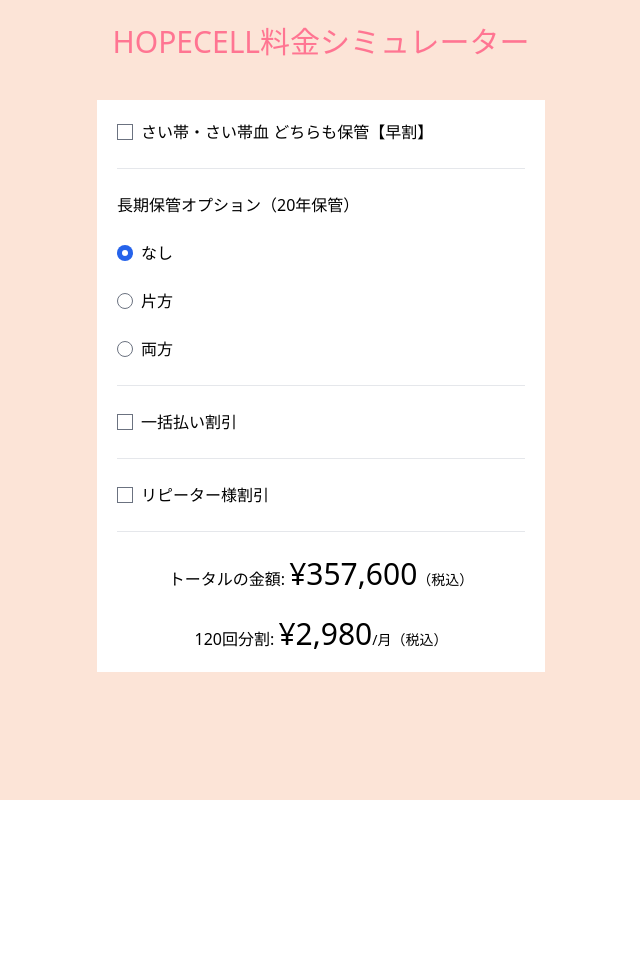
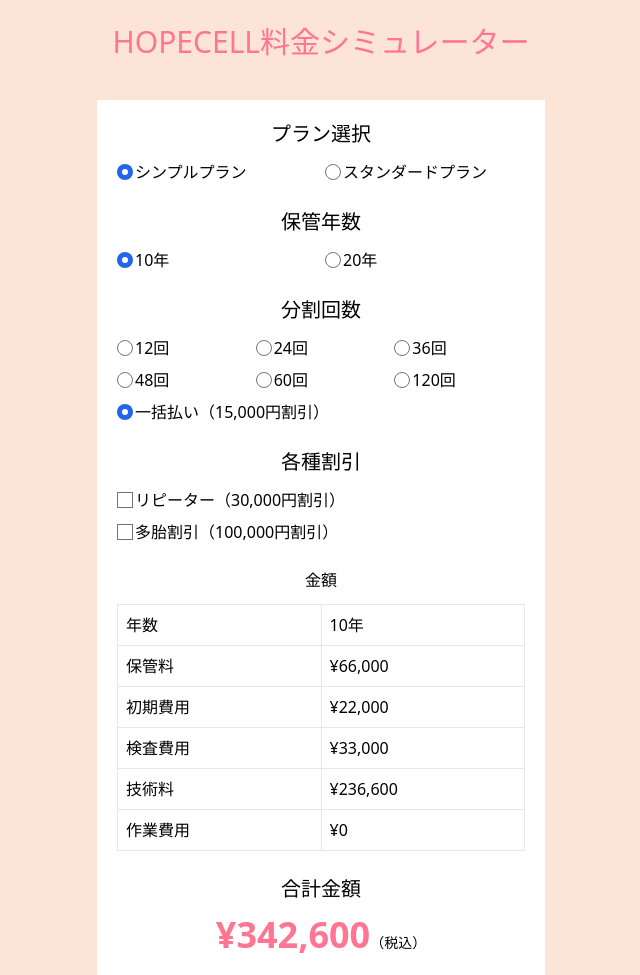
Before and after one commit to TMS-Partners-GitHub-organization/price-simulator-sample, a website built with Vite: page index.html in a window 1280 px wide. Shown: the whole page, without its empty margins (319-959 px from the left). Before the commit the page ends 800 px from the top, so only its background shows below. Built offline with nearby package versions, Linux system fonts and the light colour scheme.

Commit message:
数値変更

```diff
--- a/index.html
+++ b/index.html
@@ -1,43 +1,118 @@
 <!doctype html>
 <html lang="en">
+
 <head>
   <meta charset="UTF-8" />
   <!-- <link rel="icon" type="image/svg+xml" href="/vite.svg" /> -->
   <meta name="viewport" content="width=device-width, initial-scale=1.0" />
   <title>ステムセル様料金シミュレーターデモ</title>
 </head>
-  <body>
-    <div class="bg-[#fce4d7] h-screen">
+
+<body class="">
+  <div class="bg-[#fce4d7] h-full min-h-screen">
     <div id="app">
       <div class="container p-6 mx-auto">
         <h2 class="mb-10 text-xl text-center lg:text-3xl text-[#ff7592]">HOPECELL料金シミュレーター</h2>
-          <div x-data="simulator"
-            class="max-w-md p-5 mx-auto space-y-6 bg-white">
-            <label class="flex items-center gap-x-2"><input x-model="dochiramo"
-                type="checkbox"><span>さい帯・さい帯血 どちらも保管【早割】</span></label>
-            <hr>
-            <p>長期保管オプション（20年保管）</p>
-            <label class="flex items-center gap-x-2"><input x-model="choki"
-                type="radio" value="none"><span>なし</span></label>
-            <label class="flex items-center gap-x-2"><input x-model="choki"
-                type="radio" value="single"><span>片方</span></label>
-            <label class="flex items-center gap-x-2"><input x-model="choki"
-                type="radio" value="double"><span>両方</span></label>
-            <hr>
-            <label class="flex items-center gap-x-2"><input x-model="ikkatsu"
-                type="checkbox"><span>一括払い割引</span></label>
-            <hr>
-            <label class="flex items-center gap-x-2"><input x-model="repeater"
-                type="checkbox"><span>リピーター様割引</span></label>
-            <hr>
-            <p class="text-center">トータルの金額: <span class="text-3xl"
-                x-text="`¥${Number(total).toLocaleString()}`"></span><span class="text-sm">（税込）</span></p>
-            <p x-show="ikkatsu == false" class="text-center">120回分割: <span class="text-3xl"
-                x-text="`¥${Number(dividedBy120).toLocaleString()}`"></span><span class="text-sm">/月（税込）</span></p>
+        <div x-data="simulator" class="max-w-md p-5 mx-auto space-y-6 bg-white">
+          <div class="space-y-3">
+            <h3 class="text-xl font-medium text-center">プラン選択</h3>
+            <div class="grid grid-cols-2 gap-2">
+              <label for="" class="flex items-center gap-0.5"><input x-model="plan" value="simple" type="radio"
+                  name="plan" id="">シンプルプラン</label>
+              <label for="" class="flex items-center gap-0.5"><input x-model="plan" value="standard" type="radio"
+                  name="plan" id="">スタンダードプラン</label>
+            </div>
+          </div>
+          <div class="space-y-3">
+            <h3 class="text-xl font-medium text-center">保管年数</h3>
+            <div class="grid grid-cols-2 gap-2">
+              <label for="" class="flex items-center gap-0.5"><input x-model="hokan" type="radio" value="10" name="hokan"
+                  id="">10年</label>
+              <label for="" class="flex items-center gap-0.5"><input x-model="hokan" type="radio" value="20" name="hokan"
+                  id="">20年</label>
+            </div>
+          </div>
+          <div class="space-y-3">
+            <h3 class="text-xl font-medium text-center">分割回数</h3>
+            <div class="grid grid-cols-3 gap-2">
+              <label for="" class="flex items-center gap-0.5"><input x-model="kaisu" type="radio" value="12" name="kaisu"
+                  id="">12回</label>
+              <label for="" class="flex items-center gap-0.5"><input x-model="kaisu" type="radio" value="24" name="kaisu"
+                  id="">24回</label>
+              <label for="" class="flex items-center gap-0.5"><input x-model="kaisu" type="radio" value="36" name="kaisu"
+                  id="">36回</label>
+              <label for="" class="flex items-center gap-0.5"><input x-model="kaisu" type="radio" value="48" name="kaisu"
+                  id="">48回</label>
+              <label for="" class="flex items-center gap-0.5"><input x-model="kaisu" type="radio" value="60" name="kaisu"
+                  id="">60回</label>
+              <label for="" class="flex items-center gap-0.5"><input x-model="kaisu" type="radio" value="120" name="kaisu"
+                  id="">120回</label>
+              <label for="" class="col-span-3 flex items-center gap-0.5"><input x-model="kaisu" type="radio"
+                  value="ikkatsu" name="kaisu" id="">一括払い（15,000円割引）</label>
+            </div>
+          </div>
+          <div class="space-y-3">
+            <h3 class="text-xl font-medium text-center">各種割引</h3>
+            <div class="grid grid-cols-1 gap-2">
+              <label for="" class="flex items-center gap-0.5"><input type="checkbox" x-model="discount" value="repeater"
+                  name="discount" id="">リピーター（30,000円割引）</label>
+              <label for="" class="flex items-center gap-0.5"><input type="checkbox" x-model="discount" value="tatai"
+                  name="discount" id="">多胎割引（100,000円割引）</label>
+            </div>
+          </div>
+          <div class="space-y-3">
+            <h3 class="text-center">金額</h3>
+            <table class="w-full border-collapse">
+              <tbody>
+                <tr>
+                  <td class="w-1/2 p-2 border">年数</td>
+                  <td x-text="`${hokan}年`" class="w-1/2 p-2 border"></td>
+                </tr>
+                <tr>
+                  <td class="w-1/2 p-2 border">保管料</td>
+                  <td x-text="`¥${hokanPrice.toLocaleString()}`" class="w-1/2 p-2 border"></td>
+                </tr>
+                <tr>
+                  <td class="w-1/2 p-2 border">初期費用</td>
+                  <td x-text="`¥${shokiPrice.toLocaleString()}`" class="w-1/2 p-2 border"></td>
+                </tr>
+                <tr>
+                  <td class="w-1/2 p-2 border">検査費用</td>
+                  <td x-text="`¥${kensaPrice.toLocaleString()}`" class="w-1/2 p-2 border"></td>
+                </tr>
+                <tr>
+                  <td class="w-1/2 p-2 border">技術料</td>
+                  <td x-text="`¥${gijutsuPrice.toLocaleString()}`" class="w-1/2 p-2 border"></td>
+                </tr>
+                <tr>
+                  <td class="w-1/2 p-2 border">作業費用</td>
+                  <td x-text="`¥${sagyoPrice.toLocaleString()}`" class="w-1/2 p-2 border"></td>
+                </tr>
+              </tbody>
+            </table>
+          </div>
+          <div class="space-y-3">
+            <h3 class="text-xl font-medium text-center">合計金額</h3>
+            <div class="flex items-baseline justify-center gap-0">
+              <p x-text="`¥${totalPrice.toLocaleString()}`" class="text-center font-bold text-4xl text-[#ff7592]"></p>
+              <span class="text-sm">（税込）</span>
+            </div>
+          </div>
+          <div x-show="kaisu !== 'ikkatsu'" class="space-y-2">
+            <div class="flex items-baseline justify-center gap-0" >
+              <p class="">月額</p>
+              <p x-text="`¥${monthlyPrice.toLocaleString()}`" class="text-2xl"></p>
+              <span class="text-sm">（税込）</span>
+            </div>
+            <div class="flex justify-center text-sm">
+              ※分割払いをご選択の場合、小数点以下の計算などにより初回支払額と2回以降支払額に上記と差異が生じる場合がございます。
+            </div>
+          </div>
         </div>
       </div>
     </div>
   </div>
   <script type="module" src="/src/main.ts"></script>
 </body>
+
 </html>
--- a/src/main.ts
+++ b/src/main.ts
@@ -1,37 +1,120 @@
 import './style.css'
 import Alpine from 'alpinejs'
 
+// const basePrice = {
+//   simple: {
+//     "hokan": 66000,
+//     "shoki": 22000,
+//     "kensa": 33000,
+//     "sagyo": 0,
+//     "gijutsu": 236600,
+//   },
+//   standard: {
+//     "hokan": 132000,
+//     "shoki": 44000,
+//     "kensa": 33000,
+//     "sagyo": 32000,
+//     "gijutsu": 236600,
+//   }
+// }
+
 Alpine.data('simulator', () => ({
-  base: 357600,
-  dochiramo: false,
-  choki: 'none' as 'none' | 'single' | 'double',
-  ikkatsu: false,
-  repeater: false,
-  get dividedBy120() {
-    return Math.round(this.total / 120)
+  plan: "simple",
+  hokan: "10",
+  kaisu: "ikkatsu",
+  discount: [] as string[],
+  get hokanPrice() {
+    let price = 0;
+    // プラン選択
+    if (this.plan === "simple") {
+      price = 66000;
+    }
+    if (this.plan === "standard") {
+      price = 132000;
+    }
+    // 年数
+    if (this.hokan === "20") {
+      price *= 2
+    }
+    return price;
   },
-  get total() {
-    let total = this.base
+  get shokiPrice() {
+    let price = 0;
+    if (this.plan === "simple") {
+      price = 22000;
+    }
+    if (this.plan === "standard") {
+      price = 44000;
+    }
+    return price;
+  },
+  kensaPrice: 33000,
+  gijutsuPrice: 236600,
+  get sagyoPrice() {
+    let price = 0;
+    if (this.plan === "standard") {
+      price = 32000;
+    }
+    return price;
+  },
+  get totalPrice() {
+    let price = this.hokanPrice + this.shokiPrice + this.kensaPrice + this.gijutsuPrice + this.sagyoPrice;
+    // リピーター割引
+    if(this.discount.includes("repeater")){
+      price -= 30000;
+    }
+    //　多胎割引
+    if(this.discount.includes("tatai")){
+      price -= 100000;
+    }
+    // 一括割引
+    if(this.kaisu ==="ikkatsu"){
+      price -= 15000;
+    }
+    return price;
+  },
+  get monthlyPrice(){
+    let price = this.totalPrice;
+    // 一括
+    if(this.kaisu === "ikkatsu"){
+      return null;
+    }
+    // 回数で割る
+    price /= Number(this.kaisu);
+    // 小数点以下切り捨て
+    price = Math.floor(price);
+    return price ;
+  },
+  // base: 357600,
+  // dochiramo: false,
+  // choki: 'none' as 'none' | 'single' | 'double',
+  // ikkatsu: false,
+  // repeater: false,
+  // get dividedBy120() {
+  //   return Math.round(this.total / 120)
+  // },
+  // get total() {
+  //   let total = this.base
 
-    // さい帯・さい帯血 どちらも保管【早割】
-    if (this.dochiramo) total += 20000
+  //   // さい帯・さい帯血 どちらも保管【早割】
+  //   if (this.dochiramo) total += 20000
 
-    // 長期保管オプション（20年保管）
-    const chokiObj = {
-      none: 0,
-      single: 25000,
-      double: 50000
-    }
-    total += chokiObj[this.choki]
+  //   // 長期保管オプション（20年保管）
+  //   const chokiObj = {
+  //     none: 0,
+  //     single: 25000,
+  //     double: 50000
+  //   }
+  //   total += chokiObj[this.choki]
 
-    // 一括払い割引
-    if (this.ikkatsu) total -= 15000
+  //   // 一括払い割引
+  //   if (this.ikkatsu) total -= 15000
 
-    // リピーター様割引
-    if (this.repeater) total -= 20000
+  //   // リピーター様割引
+  //   if (this.repeater) total -= 20000
 
-    return total
-  }
+  //   return total
+  // }
 }))
 
 // @ts-ignore
```
Lines whose indentation alone changed are shown as unchanged.
